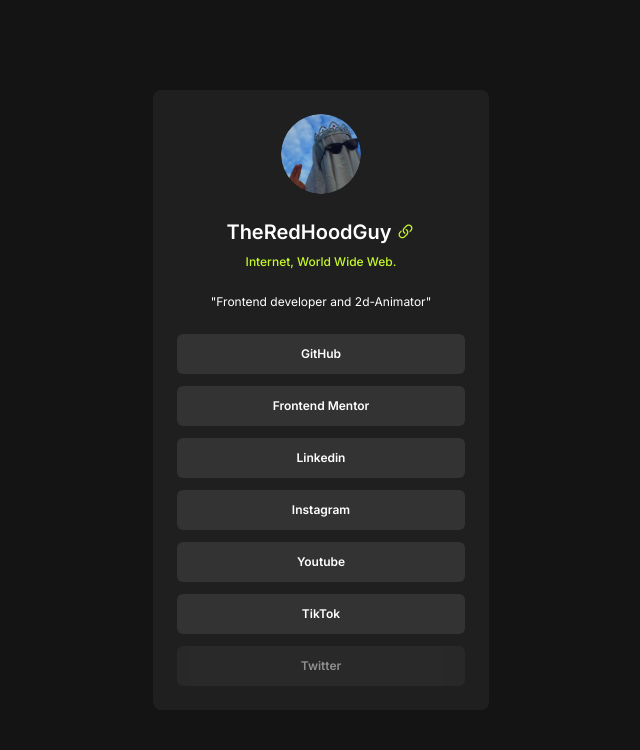
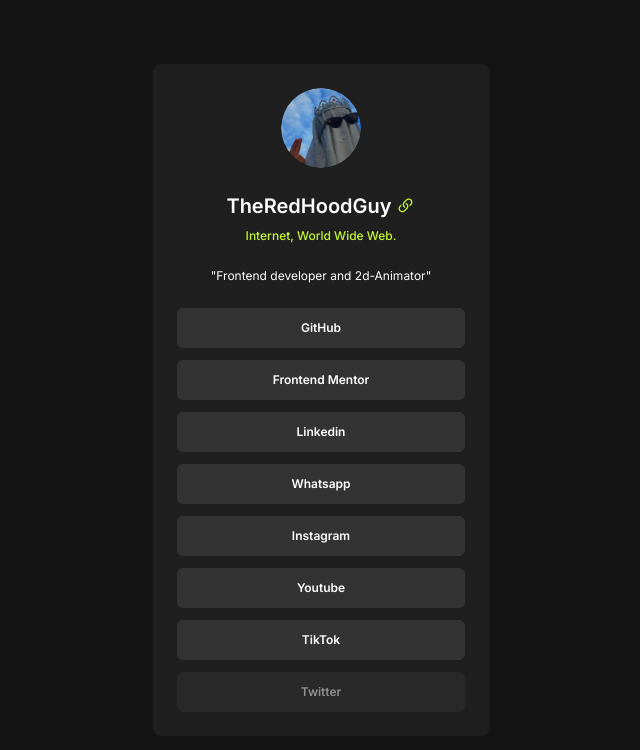
Before and after one commit to TheRedHoodGuy/social-links-page, a plain HTML site: page index.html in a window 1280 px wide. Shown: the whole page, without its empty margins (319-959 px from the left). Drawn offline with nearby package versions, Linux system fonts and the light colour scheme.

Commit message:
Added Whatsapp Api Link

```diff
--- a/index.html
+++ b/index.html
@@ -58,6 +58,7 @@
                     <a href="https://github.com/TheRedHoodGuy/" target="_blank" class="w-full p-3 rounded-md bg-grey text-center font-semibold hover:bg-green hover:text-dark_grey duration-200">GitHub</a>
                     <a href="https://www.frontendmentor.io/profile/TheRedHoodGuy" target="_blank" class="w-full p-3 rounded-md bg-grey text-center font-semibold hover:bg-green hover:text-dark_grey duration-200">Frontend Mentor</a>
                     <a href="https://www.linkedin.com/in/xavier-okpalannajiaku-8a07812bb/" target="_blank" class="w-full p-3 rounded-md bg-grey text-center font-semibold hover:bg-green hover:text-dark_grey duration-200">Linkedin</a>
+                    <a href="https://api.whatsapp.com/send/?phone=23407049628148&text=Hey+Xavier&type=phone_number&app_absent=0" target="_blank" class="w-full p-3 rounded-md bg-grey text-center font-semibold hover:bg-green hover:text-dark_grey duration-200">Whatsapp</a>
                     <a href="https://www.instagram.com/xavier.draws.stuff/" target="_blank" class="w-full p-3 rounded-md bg-grey text-center font-semibold hover:bg-green hover:text-dark_grey duration-200">Instagram</a>
                     <a href="https://www.youtube.com/@LexyXavi" target="_blank" class="w-full p-3 rounded-md bg-grey text-center font-semibold hover:bg-green hover:text-dark_grey duration-200">Youtube</a>
                     <a href="https://www.tiktok.com/@xavier.draws.stuff" target="_blank" class="w-full p-3 rounded-md bg-grey text-center font-semibold hover:bg-green hover:text-dark_grey duration-200">TikTok</a>
```
